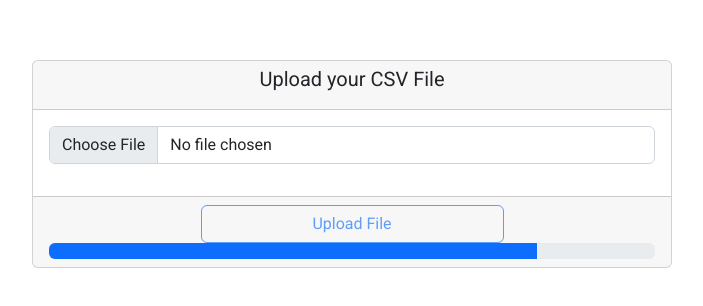
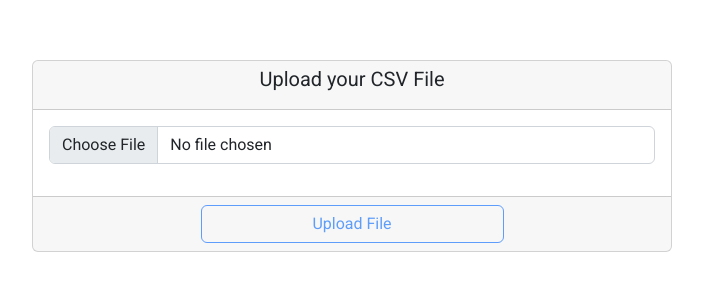
Before and after one commit to jonathanj101/easily-exprenses-tracker, an Angular app in the folder client/: page / in a window 1280 px wide. Shown: the part 440-746 px from the top of the page, without its empty margins (288-991 px from the left). Built offline with nearby package versions, Linux system fonts and the light colour scheme.

Commit message:
commented out progress bar

```diff
--- a/client/src/app/views/upload-csv/upload-csv.component.html
+++ b/client/src/app/views/upload-csv/upload-csv.component.html
@@ -23,10 +23,10 @@
                     Upload File
                 </button>
             </div>
-            <div class="progress" [ngClass]="showProgress">
+            <!-- <div class="progress" [ngClass]="showProgress">
                 <div class="progress-bar" [ngClass]="progress" role="progressbar" aria-valuenow="25"
                     aria-valuemin="0" aria-valuemax="100"></div>
-            </div>
+            </div> -->
 
         </div>
     </div>
```
